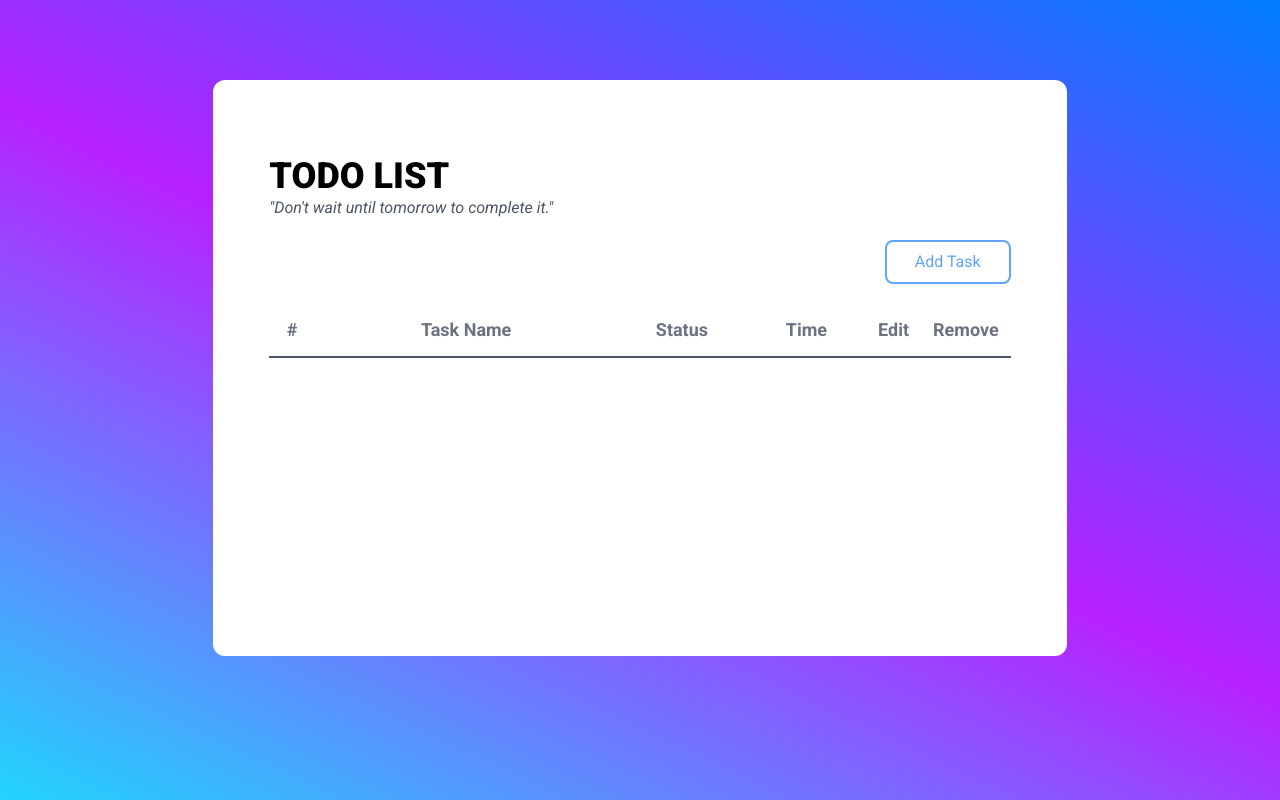
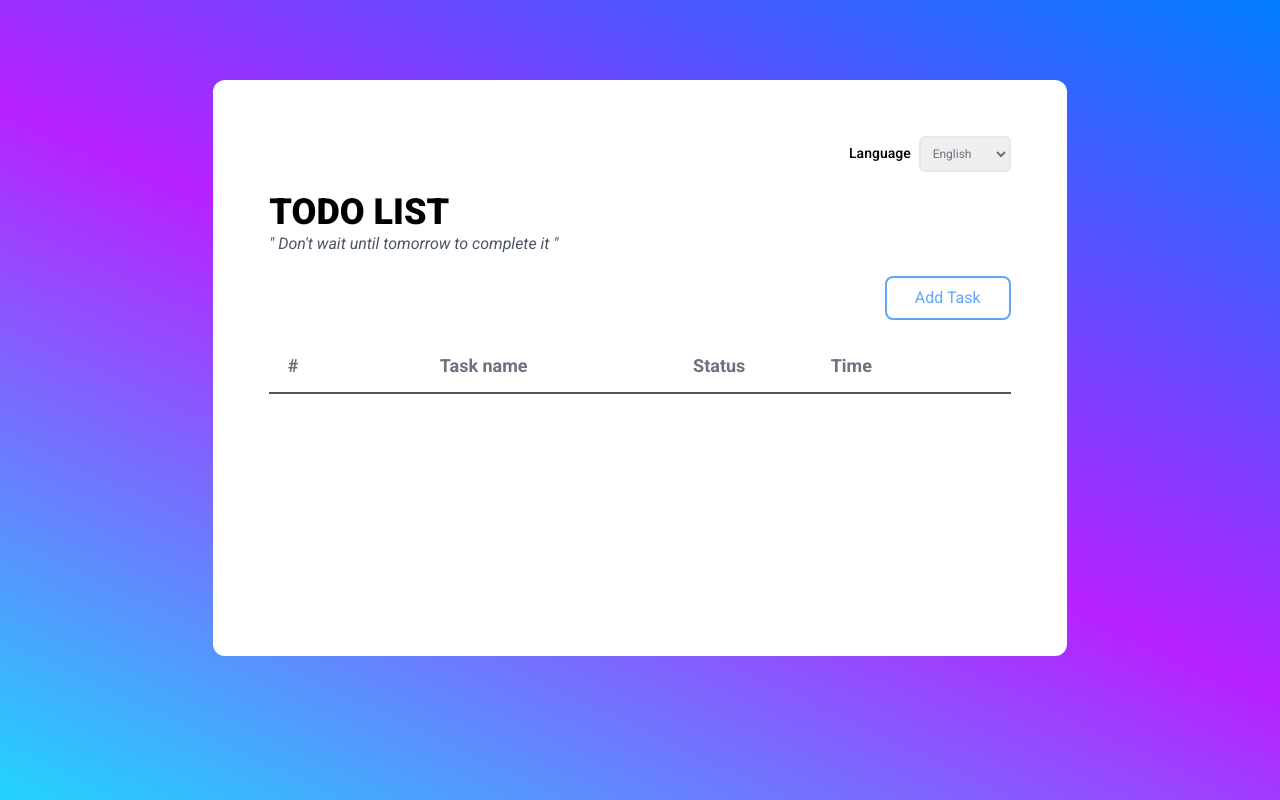
Before and after one commit to ThaiQuocTam/Vue_todo_list, a Vue app: page / in a window 1280 px wide. Built offline with nearby package versions, Linux system fonts and the light colour scheme.

Commit message:
commit language

```diff
--- a/package.json
+++ b/package.json
@@ -12,6 +12,7 @@
     "core-js": "^3.8.3",
     "moment": "^2.29.4",
     "vue": "^3.2.13",
+    "vue-i18n": "^9.2.2",
     "vue3-toastify": "^0.1.11"
   },
   "devDependencies": {
--- a/src/components/ModalForm.vue
+++ b/src/components/ModalForm.vue
@@ -11,14 +11,16 @@
 		</div>
 		<div class="text-center my-5 text-2xl font-black">
 			<h3>
-				{{ dataEdit.taskName !== "" ? "Update Todo" : "Add Todo" }}
+				{{ dataEdit.taskName !== "" ? $t("updateTodo") : $t("addTodo") }}
 			</h3>
 		</div>
 		<div>
 			<form @submit.prevent="handleSubmit" class="">
 				<div class="mb-5 items-center h-[230px] overflow-hidden">
 					<div class="w-full mb-2 flex items-center">
-						<label class="font-semibold text-lg italic">Task name:</label>
+						<label class="font-semibold text-lg italic"
+							>{{ $t("taskName") }}:</label
+						>
 					</div>
 					<div class="w-full h-[182px] flex items-start relative">
 						<editor
@@ -52,7 +54,9 @@
 				</div>
 				<div class="mb-5 items-center">
 					<div class="w-full flex items-center mb-2">
-						<label class="font-semibold text-lg italic">Time:</label>
+						<label class="font-semibold text-lg italic"
+							>{{ $t("time") }}:</label
+						>
 					</div>
 					<div class="w-fullitems-center">
 						<input
@@ -63,7 +67,7 @@
 							class="w-full border-2 cursor-pointer border-gray-300 text-slate-500 text-base rounded-xl placeholder: p-2 px-5 outline-none focus:border-blue-400"
 						/>
 						<span class="text-gray-500 text-xs mt-1"
-							>(Each task should have a minimum duration of 30 minutes)</span
+							>({{ $t("timeLimit") }})</span
 						>
 					</div>
 				</div>
@@ -72,13 +76,13 @@
 						class="border-2 hover:text-blue-700 hover:border-blue-700 py-2 px-12 rounded-lg border-blue-400 text-blue-400"
 						v-if="!dataEdit.taskName"
 					>
-						Add
+						{{ $t("btnAdd") }}
 					</button>
 					<button
 						class="border-2 hover:text-yellow-700 hover:border-yellow-700 py-2 px-12 rounded-lg border-yellow-400 text-yellow-400"
 						v-else
 					>
-						Update
+						{{ $t("btnUpdate") }}
 					</button>
 				</div>
 			</form>
--- a/src/components/TodoList.vue
+++ b/src/components/TodoList.vue
@@ -2,12 +2,30 @@
 	<div class="flex w-full justify-center pt-[80px] h-screen">
 		<!-- container -->
 		<div class="w-2/3 bg-white p-14 rounded-xl max-h-[80%] overflow-auto">
+			<div class="w-full text-right">
+				<label class="mr-2 font-medium text-sm">{{ $t("language") }}</label>
+				<select
+					v-model="$i18n.locale"
+					class="text-xs text-gray-500 border-2 cursor-pointer border-gray-200 w-[92px] pr-2 p-2 outline-none focus:border-gray-400 rounded-md focus:border-2"
+				>
+					<option
+						v-for="locale in $i18n.availableLocales"
+						:key="`locale-${locale}`"
+						:value="locale"
+					>
+						{{ locale }}
+					</option>
+				</select>
+			</div>
+
 			<!-- head -->
 			<div class="w-full justify-center">
 				<div class="my-5 text-left">
 					<h3 class="uppercase text-4xl font-black">Todo list</h3>
 					<span class="italic text-gray-600 mt-[3px]"
-						>"Don't wait until tomorrow to complete it."</span
+						>"
+						{{ $t("slogan") }}
+						"</span
 					>
 				</div>
 				<div class="text-right my-5">
@@ -15,7 +33,7 @@
 						@click="handleAddTask"
 						class="border-2 hover:text-blue-700 hover:border-blue-700 py-2 px-7 rounded-lg border-blue-400 text-blue-400"
 					>
-						Add Task
+						{{ $t("addTask") }}
 					</button>
 				</div>
 			</div>
@@ -33,28 +51,24 @@
 							<th
 								class="w-[390px] font-semibold text-gray-500 text-lg text-center p-3"
 							>
-								Task Name
+								{{ $t("taskName") }}
 							</th>
 							<th
 								class="w-[150px] font-semibold text-gray-500 text-lg text-center p-3"
 							>
-								Status
+								{{ $t("status") }}
 							</th>
 							<th
 								class="w-[140px] font-semibold text-gray-500 text-lg text-center p-3"
 							>
-								Time
+								{{ $t("time") }}
 							</th>
 							<th
 								class="w-[53px] font-semibold text-gray-500 text-lg text-center p-3"
-							>
-								Edit
-							</th>
+							></th>
 							<th
 								class="w-[53px] font-semibold text-gray-500 text-lg text-center p-3"
-							>
-								Remove
-							</th>
+							></th>
 						</tr>
 					</thead>
 					<tbody>
@@ -105,7 +119,7 @@
 									handelEditTask(item);
 									isShow = true;
 								"
-								class="p-3 text-2xl text-center text-blue-400 cursor-pointer hover:text-blue-600 relative"
+								class="p-3 text-2xl text-center text-blue-500 cursor-pointer hover:text-blue-600 relative"
 							>
 								<i class="bi bi-wrench-adjustable-circle-fill"></i>
 							</td>
--- /dev/null
+++ b/src/i18n.js
@@ -0,0 +1,21 @@
+// import { createI18n } from "vue-i18n";
+import { createI18n } from "vue-i18n";
+import en from "./language/en.json";
+import vn from "./language/vn.json";
+
+function loadLocaleMessages() {
+	const locales = [{ English: en }, { Vietnamese: vn }];
+	const message = {};
+	locales.forEach((lang) => {
+		const key = Object.keys(lang);
+		message[key] = lang[key];
+	});
+
+	return message;
+}
+
+export default createI18n({
+	locale: "English",
+	fallbackLocale: "English",
+	messages: loadLocaleMessages(),
+});
--- /dev/null
+++ b/src/language/en.json
@@ -0,0 +1,13 @@
+{
+	"addTask": "Add Task",
+	"taskName": "Task name",
+	"status": "Status",
+	"time": "Time",
+	"slogan": "Don't wait until tomorrow to complete it",
+	"addTodo": "Add todo",
+	"btnAdd": "Add",
+	"updateTodo": "Update todo",
+	"btnUpdate": "update",
+	"timeLimit": "Each task should have a minimum duration of 30 minutes",
+	"language": "Language"
+}
--- /dev/null
+++ b/src/language/vn.json
@@ -0,0 +1,13 @@
+{
+	"addTask": "Thêm việc",
+	"taskName": "Tên việc",
+	"status": "Trạng thái",
+	"time": "Thời gian",
+	"slogan": "Đừng để đến ngày mai hoàn thành",
+	"addTodo": "Thêm việc việc",
+	"btnAdd": "Thêm",
+	"updateTodo": "Cập nhập công việc",
+	"btnUpdate": "Cập nhật",
+	"timeLimit": "Mỗi công việc phải có thời gian ít nhất 30p' thực hiện",
+	"language": "Ngôn ngữ"
+}
```
Also changed, not shown: src/main.js (+5 -4 lines), 1 other file (tests, documents, lock files or other folders).
